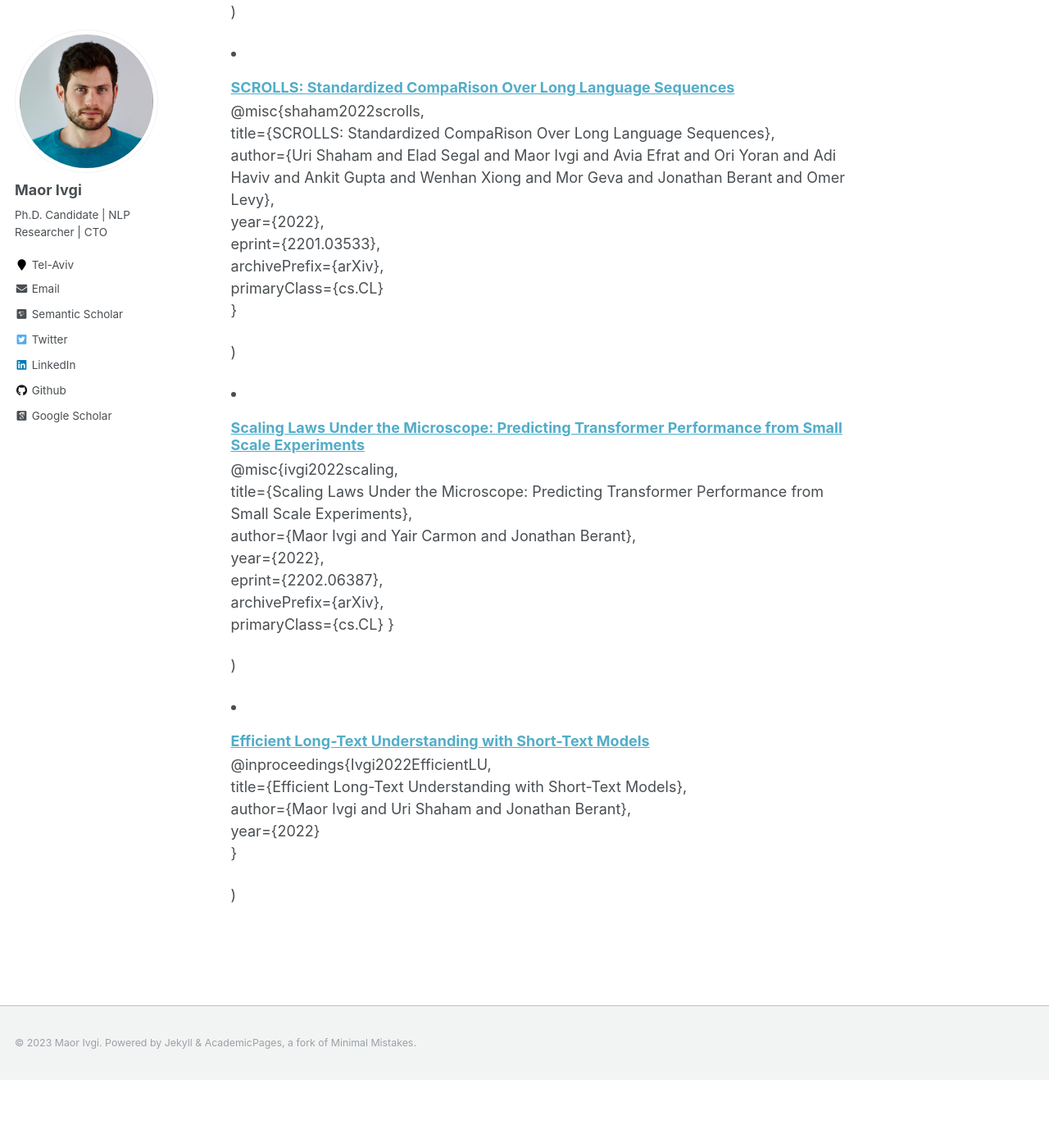
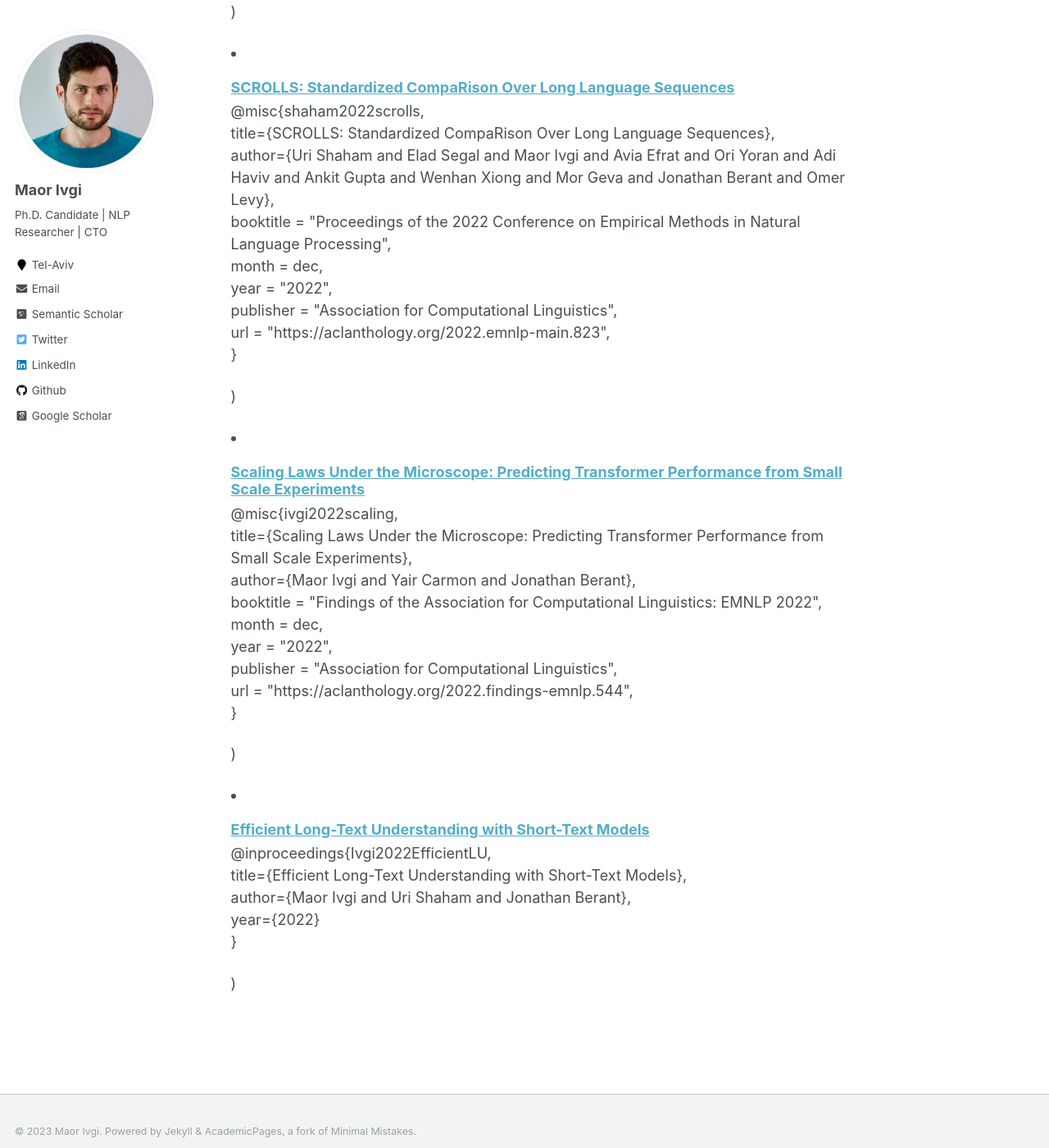
Before and after one commit to Mivg/mivg.github.io, a Jekyll site: the page built from _pages/cv.md, in a window 1280 px wide and 1400 px high, scrolled down 1605 px. Shown: the whole window at 82% size. Built offline with Jekyll 4.4.1, drawn with Linux system fonts in a browser that asks for light colours; some web fonts are replaced; our own code applies the rules of GitHub Pages for plain Markdown files; before the commit the page ends 2922 px from its top, so only the background shows below that.

Commit message:
updated cite info

```diff
--- a/_publications/scaling-laws.md
+++ b/_publications/scaling-laws.md
@@ -11,10 +11,11 @@ paperpdf: 'https://mivg.github.io/files/scaling-laws.pdf'
 citation: '@misc{ivgi2022scaling, <br>
       title={Scaling Laws Under the Microscope: Predicting Transformer Performance from Small Scale Experiments},  <br>
       author={Maor Ivgi and Yair Carmon and Jonathan Berant}, <br>
-      year={2022}, <br>
-      eprint={2202.06387}, <br>
-      archivePrefix={arXiv}, <br>
-      primaryClass={cs.CL}
+      booktitle = "Findings of the Association for Computational Linguistics: EMNLP 2022", <br>
+      month = dec, <br>
+      year = "2022", <br>
+      publisher = "Association for Computational Linguistics", <br>
+      url = "https://aclanthology.org/2022.findings-emnlp.544", <br>
 }'
 ---
 Neural scaling laws define a predictable relationship between a model's parameter count and its performance after training in the form of a power law. However, most research to date has not explicitly investigated whether scaling laws can be used to accelerate model development. In this work, we perform such an empirical investigation across a wide range of language understanding tasks, starting from models with as few as 10K parameters, and evaluate downstream performance across 9 language understanding tasks. We find that scaling laws emerge at finetuning time in <i>some</i> NLP tasks, and that they can also be exploited for debugging convergence when training large models. Moreover, for tasks where scaling laws exist, they can be used to predict the performance of larger models, which enables effective model selection. However, revealing scaling laws requires careful hyperparameter tuning and multiple runs for the purpose of uncertainty estimation, which incurs additional overhead, partially offsetting the computational benefits.
--- a/_publications/scrolls.md
+++ b/_publications/scrolls.md
@@ -13,10 +13,11 @@ paperpdf: 'https://mivg.github.io/files/scrolls.pdf'
 citation: '@misc{shaham2022scrolls, <br>
     title={SCROLLS: Standardized CompaRison Over Long Language Sequences}, <br>
     author={Uri Shaham and Elad Segal and Maor Ivgi and Avia Efrat and Ori Yoran and Adi Haviv and Ankit Gupta and Wenhan Xiong and Mor Geva and Jonathan Berant and Omer Levy}, <br>
-    year={2022}, <br>
-    eprint={2201.03533}, <br>
-    archivePrefix={arXiv}, <br>
-    primaryClass={cs.CL} <br>
+    booktitle = "Proceedings of the 2022 Conference on Empirical Methods in Natural Language Processing", <br>
+    month = dec, <br>
+    year = "2022", <br>
+    publisher = "Association for Computational Linguistics", <br>
+    url = "https://aclanthology.org/2022.emnlp-main.823", <br>
 }'
 ---
 NLP benchmarks have largely focused on short texts, such as sentences and paragraphs, even though long texts comprise a considerable amount of natural language in the wild. We introduce SCROLLS, a suite of tasks that require reasoning over long texts. We examine existing long-text datasets, and handpick ones where the text is naturally long, while prioritizing tasks that involve synthesizing information across the input. SCROLLS contains summarization, question answering, and natural language inference tasks, covering multiple domains, including literature, science, business, and entertainment. Initial baselines, including Longformer Encoder-Decoder, indicate that there is ample room for improvement on SCROLLS. We make all datasets available in a unified text-to-text format and host a live leaderboard to facilitate research on model architecture and pretraining methods.
```
